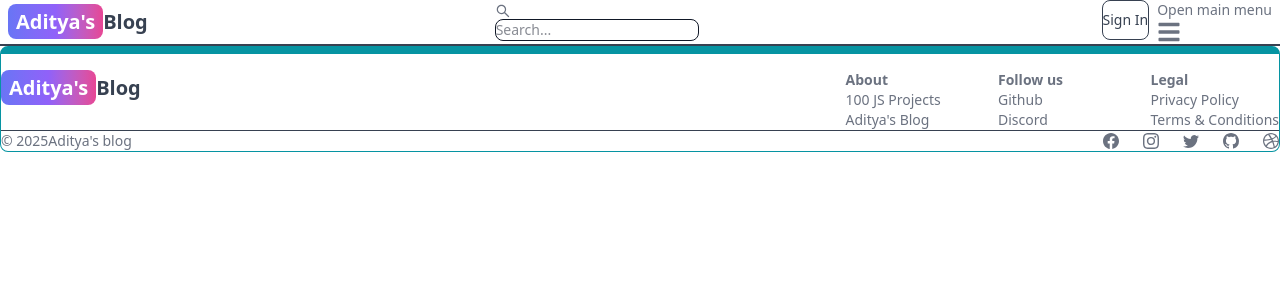
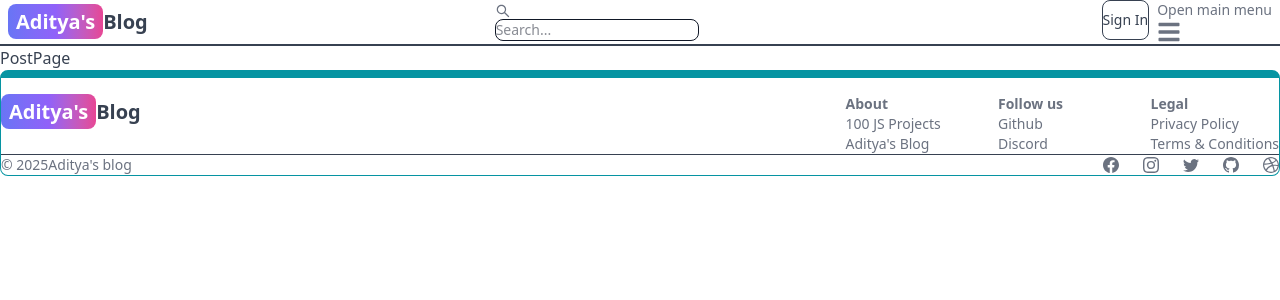
Before and after one commit to Ui-Adiii/Blog-App, a React (Vite) app in the folder Frontend/: page /post/1 in a window 1280 px wide. Shown: the top 300 px of the page. Built offline with nearby package versions, Linux system fonts and the light colour scheme; no server answers.

Commit message:
solving a delete bug in post

```diff
--- a/Frontend/src/App.jsx
+++ b/Frontend/src/App.jsx
@@ -13,6 +13,7 @@
 import OnlyAdminPrivateRoute from "./components/OnlyAdminPrivateRoute";
 import CreatePost from "./pages/CreatePost";
 import UpdatePost from "./pages/UpdatePost";
+import PostPage from "./components/PostPage";
 
 const App = () => {
   return (
@@ -32,6 +33,7 @@
           <Route path="/update-post/:postId" element={<UpdatePost />} />
         </Route>
         <Route path="/projects" element={<Projects />} />
+        <Route path="/post/:postslug" element={<PostPage />} />
       </Routes>
       <FooterCom />
     </BrowserRouter>
--- a/Frontend/src/components/DashPosts.jsx
+++ b/Frontend/src/components/DashPosts.jsx
@@ -68,6 +68,7 @@
       const response = await axios.delete(
         `/api/post/deletepost/${postIdToDelete}/${currentUser._id}`,
       );
+      console.log(response.data);
 
       if (!response.data.success) {
         toast.error(response.data.message);
--- /dev/null
+++ b/Frontend/src/components/PostPage.jsx
@@ -0,0 +1,9 @@
+import React from 'react'
+
+const PostPage = () => {
+  return (
+    <div>PostPage</div>
+  )
+}
+
+export default PostPage
```
Also changed, not shown: 1 other file (tests, documents, lock files or other folders).
